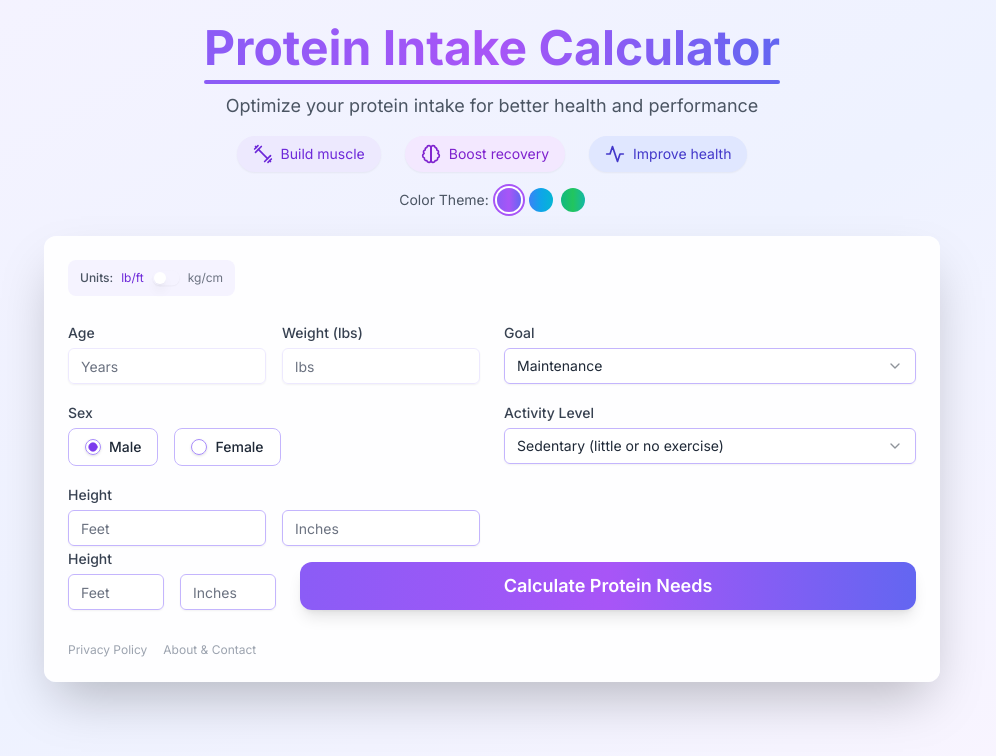
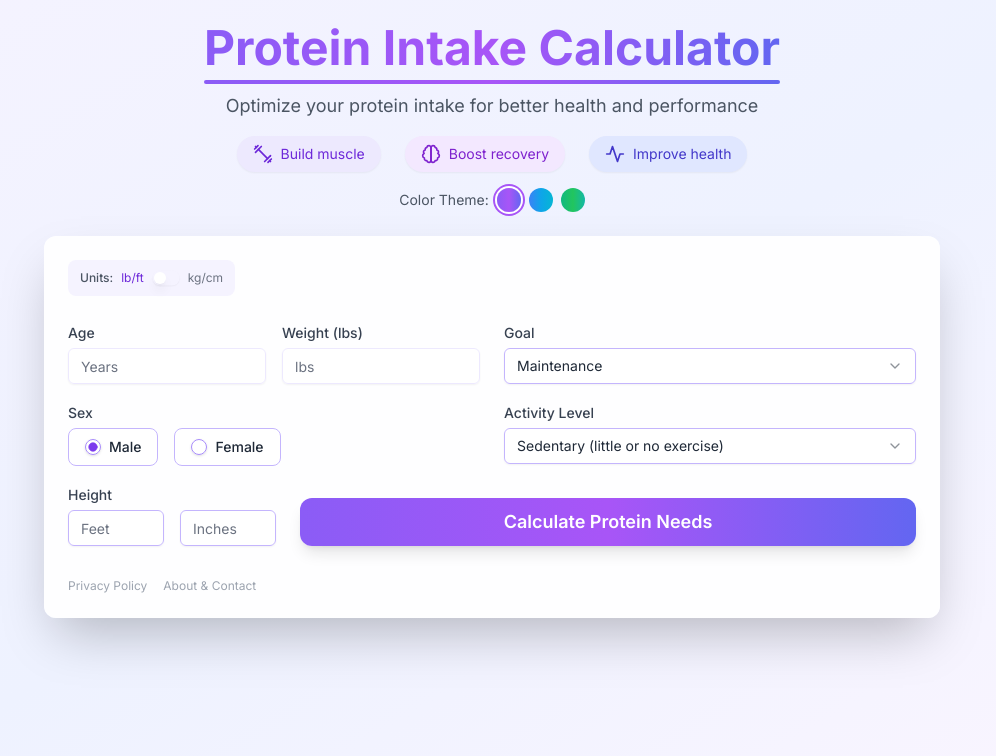
Before and after one commit to Paulsum1985/protein-calculator, a Next.js app: page / in a window 1280 px wide. Shown: the top 756 px of the page, without its empty margins (148-1144 px from the left). Built offline with nearby package versions, Linux system fonts and the light colour scheme.

Commit message:
fixing button again

```diff
--- a/src/app/page.tsx
+++ b/src/app/page.tsx
@@ -248,36 +248,6 @@ return (
         ))}
       </RadioGroup>
     </div>
-
-    <div className="group">
-      <Label className="text-sm text-gray-700 group-hover:text-violet-700 transition-colors">Height</Label>
-      {formData.units === 'imperial' ? (
-        <div className="grid grid-cols-2 gap-4 mt-1">
-          <Input
-            placeholder="Feet"
-            type="number"
-            className="bg-white/70 border-violet-300 focus:border-violet-500 focus:ring-violet-500 transition-all text-gray-800 placeholder:text-gray-500"
-            value={formData.heightFeet}
-            onChange={(e) => setFormData({...formData, heightFeet: e.target.value})}
-          />
-          <Input
-            placeholder="Inches"
-            type="number"
-            className="bg-white/70 border-violet-300 focus:border-violet-500 focus:ring-violet-500 transition-all text-gray-800 placeholder:text-gray-500"
-            value={formData.heightInches}
-            onChange={(e) => setFormData({...formData, heightInches: e.target.value})}
-          />
-        </div>
-      ) : (
-        <Input
-          placeholder="cm"
-          type="number"
-          className="mt-1 bg-white/70 border-violet-300 focus:border-violet-500 focus:ring-violet-500 transition-all text-gray-800 placeholder:text-gray-500"
-          value={formData.heightCm}
-          onChange={(e) => setFormData({...formData, heightCm: e.target.value})}
-        />
-      )}
-    </div>
   </div>
 
   {/* Right Column */}
@@ -315,8 +285,8 @@ return (
   </div>
 </div>
 
-{/* Height and Calculate Button Row */}
-<div className="flex gap-6 items-end">
+{/* Height and Calculate Button Row - Below the Grid */}
+<div className="flex gap-6 items-end mt-4">
   <div>
     <Label className="text-sm text-gray-700 group-hover:text-violet-700 transition-colors">Height</Label>
     {formData.units === 'imperial' ? (
```
